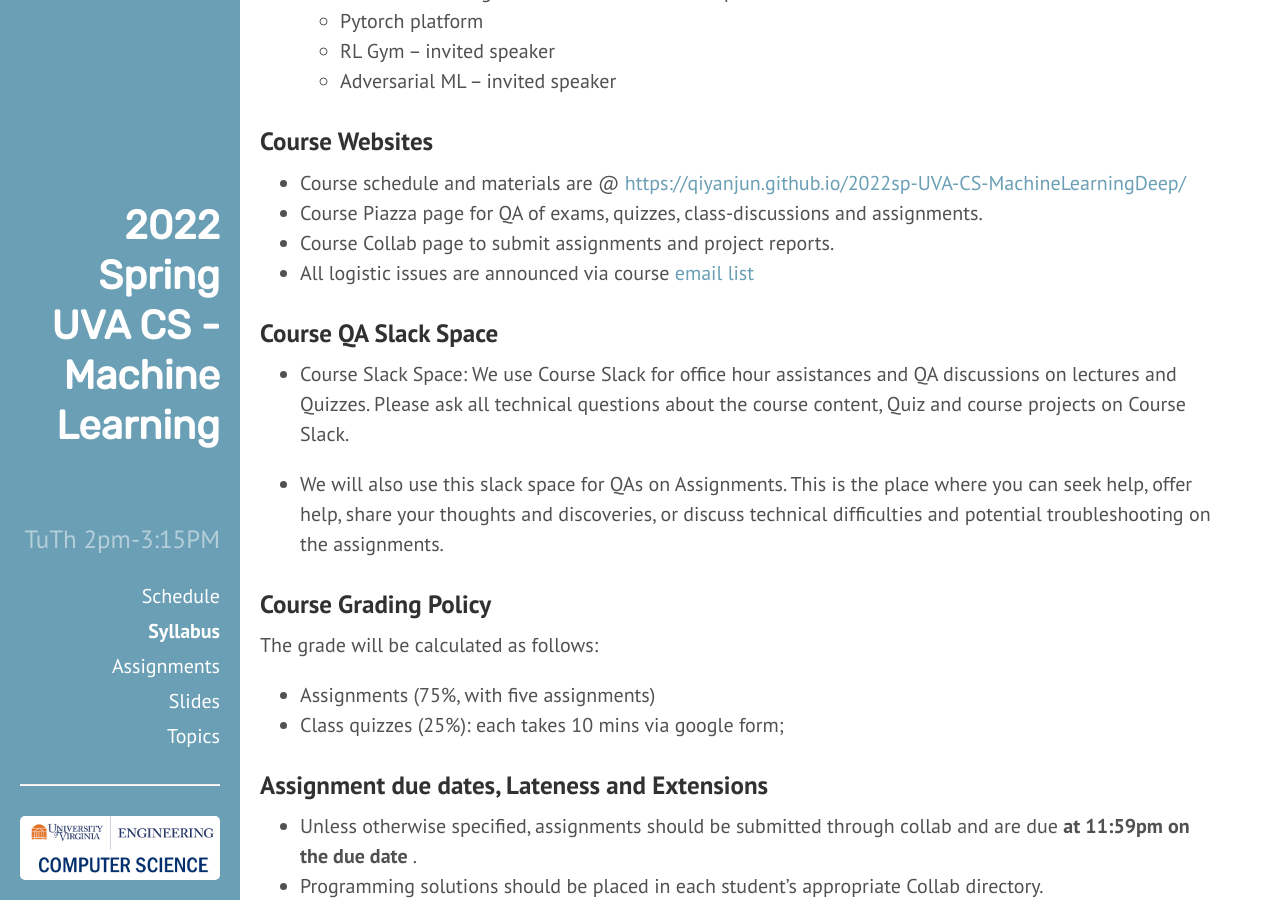
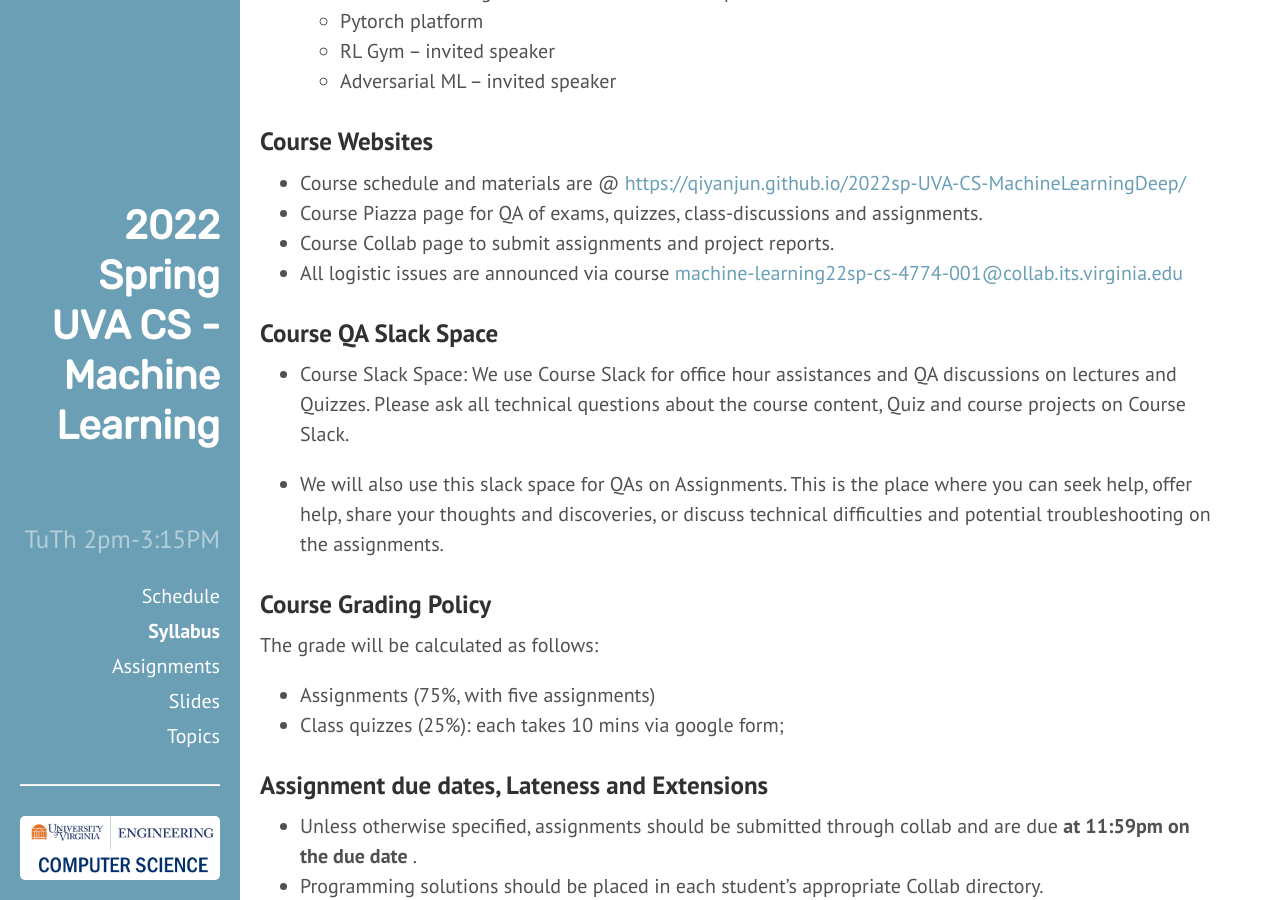
Before and after one commit to qiyanjun/2022sp-UVA-CS-MachineLearningDeep, a Jekyll site: the page built from About.md, in a window 1280 px wide and 900 px high, scrolled down 2968 px. Built offline with Jekyll 4.4.1, drawn with Linux system fonts in a browser that asks for light colours.

Commit message:
Update About.md

```diff
--- a/About.md
+++ b/About.md
@@ -102,7 +102,7 @@ desc: "Information for 2022 Spring  UVa CS Machine Learning, Math Foundations an
 + Course schedule and materials are  @ [https://qiyanjun.github.io/2022sp-UVA-CS-MachineLearningDeep/](https://qiyanjun.github.io/2022sp-UVA-CS-MachineLearningDeep/)
 + Course Piazza page for QA of exams, quizzes, class-discussions and assignments.
 + Course Collab page to submit  assignments and project reports.
-+ All logistic issues are announced via course [email list](mailto:machine-learning22sp-cs-4774-001@collab.its.virginia.edu)
++ All logistic issues are announced via course [machine-learning22sp-cs-4774-001@collab.its.virginia.edu](mailto:machine-learning22sp-cs-4774-001@collab.its.virginia.edu)
 
 
 ### Course QA Slack Space
```
